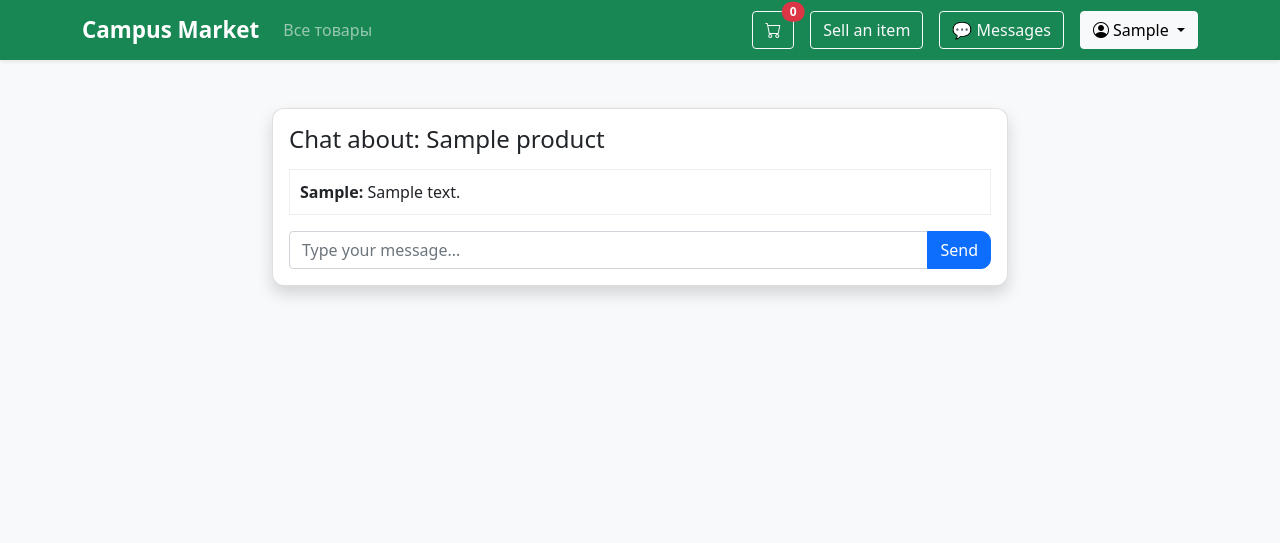
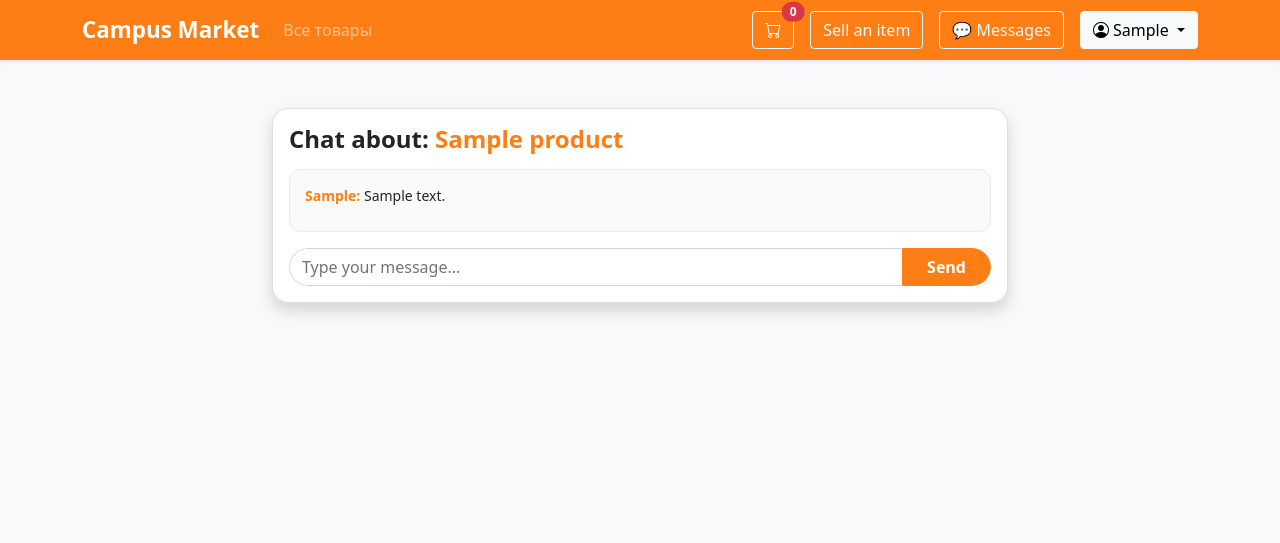
Before and after one commit to sanzhwix/campus-marketplace, a Django app: page /chat/room/1/ in a window 1280 px wide. Shown: the top 543 px of the page. Run offline with Django 5.2, Linux system fonts and the light colour scheme; a user stored in the database is signed in; tables that the repository leaves empty hold one stand-in row (values such as "Sample post"); parts of the project's set-up code (start-up, migrations or seed data) failed here and were passed over.

Commit message:
chat css

```diff
--- a/campus_marketplace/chat/templates/chat/room.html
+++ b/campus_marketplace/chat/templates/chat/room.html
@@ -5,23 +5,36 @@
 {% block content %}
 <div class="row justify-content-center">
     <div class="col-md-8">
-        <div class="card shadow">
+        <div class="card shadow chat-card">
             <div class="card-body">
-                <h4 class="mb-3">Chat about: {{ room.product.name }}</h4>
 
-                <div id="messages" style="max-height:400px; overflow:auto; border:1px solid #eee; padding:10px;">
+                <h4 class="chat-title mb-3">
+                    Chat about: <span>{{ room.product.name }}</span>
+                </h4>
+
+                <div id="messages" class="chat-messages">
                     {% for m in messages %}
-                    <div data-msg-id="{{ m.id }}"><strong>{{ m.sender.first_name|default:m.sender.email }}:</strong> {{
-                        m.content }}</div>
+                    <div class="chat-message">
+                        <strong>{{ m.sender.first_name|default:m.sender.email }}:</strong>
+                        <span>{{ m.content }}</span>
+                    </div>
                     {% endfor %}
                 </div>
 
                 <form id="message-form" class="mt-3">
                     {% csrf_token %}
-                    <div class="input-group">
-                        <input id="message-input" name="message" type="text" class="form-control"
-                            placeholder="Type your message..." autocomplete="off">
-                        <button class="btn btn-primary" id="send-btn" type="submit">Send</button>
+                    <div class="input-group chat-input-group">
+                        <input
+                            id="message-input"
+                            name="message"
+                            type="text"
+                            class="form-control chat-input"
+                            placeholder="Type your message..."
+                            autocomplete="off"
+                        >
+                        <button class="btn btn-success chat-send-btn" id="send-btn" type="submit">
+                            Send
+                        </button>
                     </div>
                 </form>
 
@@ -44,8 +57,8 @@
             messagesEl.innerHTML = '';
             data.messages.forEach(m => {
                 const div = document.createElement('div');
-                    div.dataset.msgId = m.id;
-                    div.innerHTML = `<strong>${m.sender_name}:</strong> ${m.content}`;
+                div.className = 'chat-message';
+                div.innerHTML = `<strong>${m.sender_name}:</strong> <span>${m.content}</span>`;
                 messagesEl.appendChild(div);
             });
             messagesEl.scrollTop = messagesEl.scrollHeight;
@@ -54,7 +67,6 @@
         }
     }
 
-        // Poll every 2.5s
     setInterval(fetchMessages, 2500);
     fetchMessages();
 
@@ -62,22 +74,22 @@
         e.preventDefault();
         const text = input.value.trim();
         if (!text) return;
+
         const formData = new FormData();
         formData.append('message', text);
-            // include csrf token
+
         const csrf = document.querySelector('input[name=csrfmiddlewaretoken]').value;
+
         try {
             const resp = await fetch(`{% url 'chat:messages_api' room_id=room.id %}`, {
                 method: 'POST',
                 headers: { 'X-CSRFToken': csrf },
                 body: formData
             });
+
             if (resp.ok) {
                 input.value = '';
                 fetchMessages();
-                } else {
-                    const err = await resp.json();
-                    alert(err.error || 'Could not send message');
             }
         } catch (e) {
             console.error(e);
@@ -85,5 +97,4 @@
     });
 })();
 </script>
-
 {% endblock %}
--- a/campus_marketplace/main/static/main/css/style.css
+++ b/campus_marketplace/main/static/main/css/style.css
@@ -86,3 +86,172 @@ body {
 main {
   flex: 1;
 }
+
+
+
+
+
+.add-to-cart-btn {
+    display: inline-flex;
+    align-items: center;
+    justify-content: center;
+
+    width: 100%;
+    max-width: 400px;
+
+    margin-top: 25px;
+
+    padding: 10px 18px;
+    font-size: 15px;
+    font-weight: 600;
+
+    border-radius: 12px;
+}
+
+
+
+
+
+
+/* ===== MESSAGES PAGE ===== */
+
+.messages-card {
+    border-radius: 16px;
+}
+
+.messages-title {
+    font-weight: 700;
+    font-size: 22px;
+}
+
+.message-item {
+    border-radius: 12px;
+    margin-bottom: 10px;
+    transition: background-color 0.2s ease;
+}
+
+.message-item:hover {
+    background-color: #f8f9fa;
+}
+
+.message-product {
+    font-weight: 600;
+    font-size: 16px;
+}
+
+.message-preview {
+    font-size: 14px;
+    color: #555;
+}
+
+.message-btn {
+    border-radius: 20px;
+    padding: 6px 14px;
+}
+
+
+
+
+
+/* ===== CHAT PAGE ===== */
+
+.chat-card {
+    border-radius: 16px;
+}
+
+.chat-title {
+    font-weight: 700;
+}
+
+.chat-title span {
+    color: #198754;
+}
+
+.chat-messages {
+    max-height: 420px;
+    overflow-y: auto;
+    border: 1px solid #eaeaea;
+    border-radius: 12px;
+    padding: 15px;
+    background-color: #fafafa;
+}
+
+.chat-message {
+    margin-bottom: 10px;
+    font-size: 14px;
+}
+
+.chat-message strong {
+    color: #198754;
+}
+
+.chat-input-group {
+    border-radius: 30px;
+    overflow: hidden;
+}
+
+.chat-input {
+    border-radius: 30px 0 0 30px;
+}
+
+.chat-send-btn {
+    border-radius: 0 30px 30px 0;
+    padding: 0 24px;
+    font-weight: 600;
+}
+
+
+
+
+
+
+/* ===== ORANGE THEME ===== */
+
+/* Navbar */
+.navbar {
+    background-color: #fd7e14 !important;
+}
+
+/* Footer */
+.footer {
+    background-color: #fd7e14 !important;
+}
+
+/* Primary buttons */
+.btn-success,
+.btn-primary {
+    background-color: #fd7e14;
+    border-color: #fd7e14;
+}
+
+.btn-success:hover,
+.btn-primary:hover {
+    background-color: #e96b0c;
+    border-color: #e96b0c;
+}
+
+/* Add to cart button */
+.add-to-cart-btn {
+    background-color: #fd7e14;
+    border-color: #fd7e14;
+}
+
+.add-to-cart-btn:hover {
+    background-color: #e96b0c;
+}
+
+/* Chat accents */
+.chat-message strong,
+.chat-title span {
+    color: #fd7e14;
+}
+
+/* Message buttons */
+.message-btn {
+    background-color: #fd7e14;
+    border-color: #fd7e14;
+}
+
+.message-btn:hover {
+    background-color: #e96b0c;
+}
```
Also changed, not shown: campus_marketplace/chat/templates/chat/inbox.html (+20 -12 lines), campus_marketplace/main/templates/main/product/detail.html (+4 -4 lines). Lines whose indentation alone changed are shown as unchanged.
